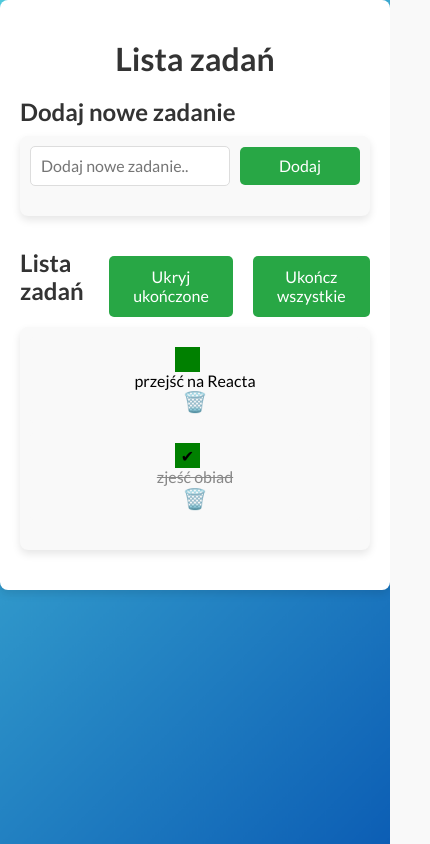
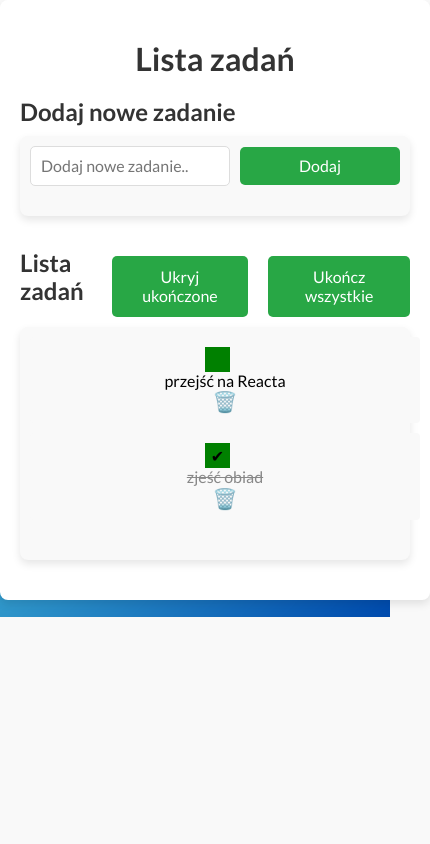
Before and after one commit to Gyrletta/todo-list-react, a React (Create React App) app: page / in a window 390 px wide. Shown: the whole page, 430 px wide, since content can reach past the window. Built offline with nearby package versions, Linux system fonts and the light colour scheme.

Commit message:
change in body style

```diff
--- a/src/App.js
+++ b/src/App.js
@@ -5,8 +5,6 @@ import Buttons from "./Buttons";
 import Section from "./Section";
 import Header from "./Header";
 import Container from "./Container";
-
-
 
 const tasks = [
   {id: 1, content: "przejść na Reacta", done: false},
--- a/src/index.css
+++ b/src/index.css
@@ -21,31 +21,43 @@ body {
   align-items: center;
   justify-content: flex-start;
   min-height: 100vh;
+  overflow: hidden;
+  background-attachment: fixed;
 }
 
 ul {
   list-style: none;
   padding: 0;
   margin: 0;
+  width: 100%;
 }
 
 @media (max-width: 768px) {
   .container {
       padding: 15px;
+      width: 100%;
   }
 
   form {
       flex-direction: column;
       align-items: stretch;
+      width: 100%;
   }
 
   form input[type="text"] {
       margin-right: 0;
       margin-bottom: 10px;
+      width: 100%;
   }
 
   form button {
       width: 100%;
+  }
+
+  ul {
+    display: flex;
+    flex-direction: column;
+    width: 100%;
   }
 
   li {
@@ -53,6 +65,7 @@ ul {
       align-items: flex-start;
       padding: 15px;
       margin-bottom: 15px;
+      width: 100%;
   }
 
   li .done,
@@ -64,10 +77,15 @@ ul {
 
   h1 {
       font-size: 1.5rem;
+      text-align: center;
   }
 }
 
 @media (max-width: 480px) {
+  body {
+    background-size: contain;
+  }
+
   h1 {
       font-size: 1.2rem;
   }
```
